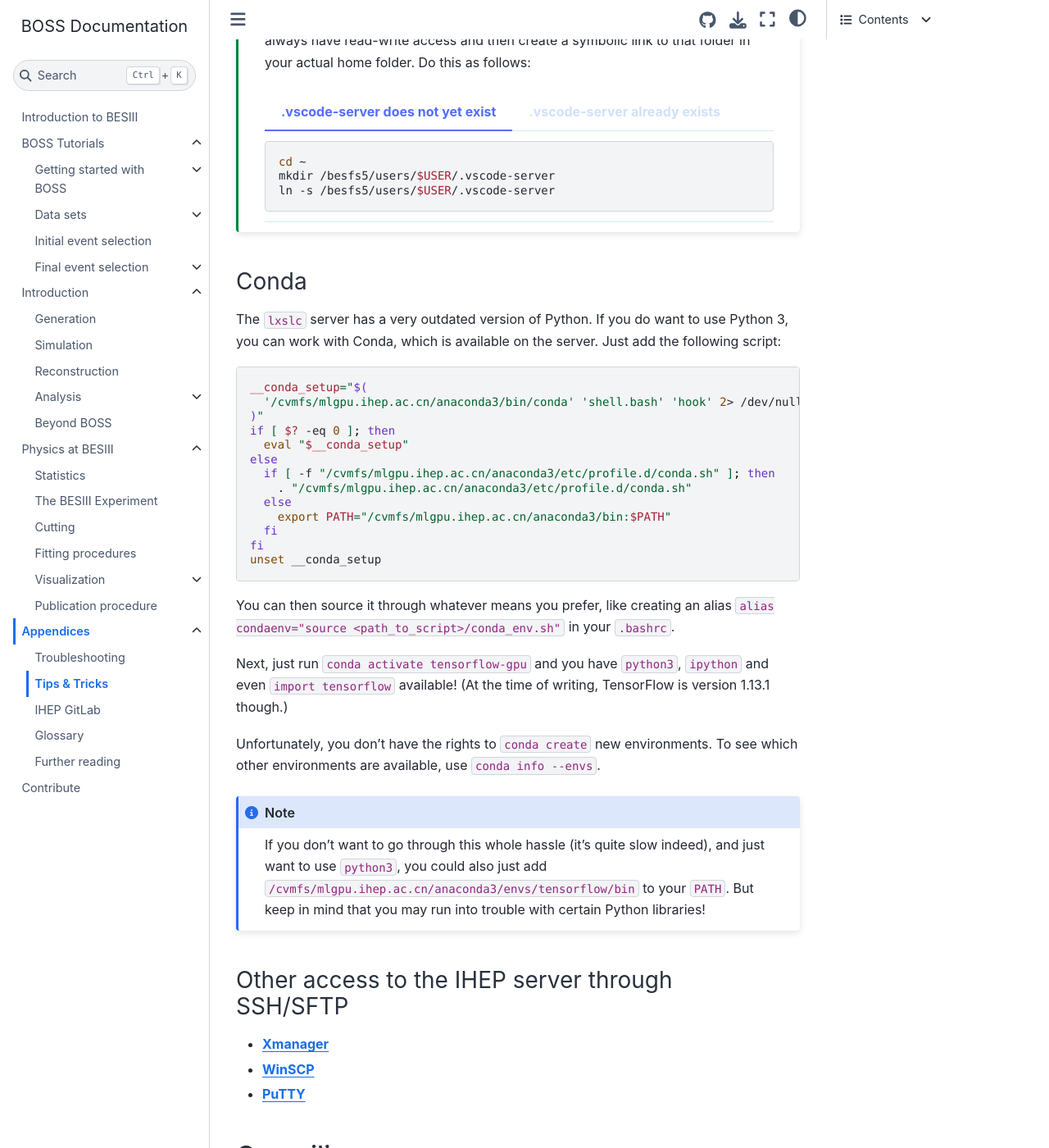
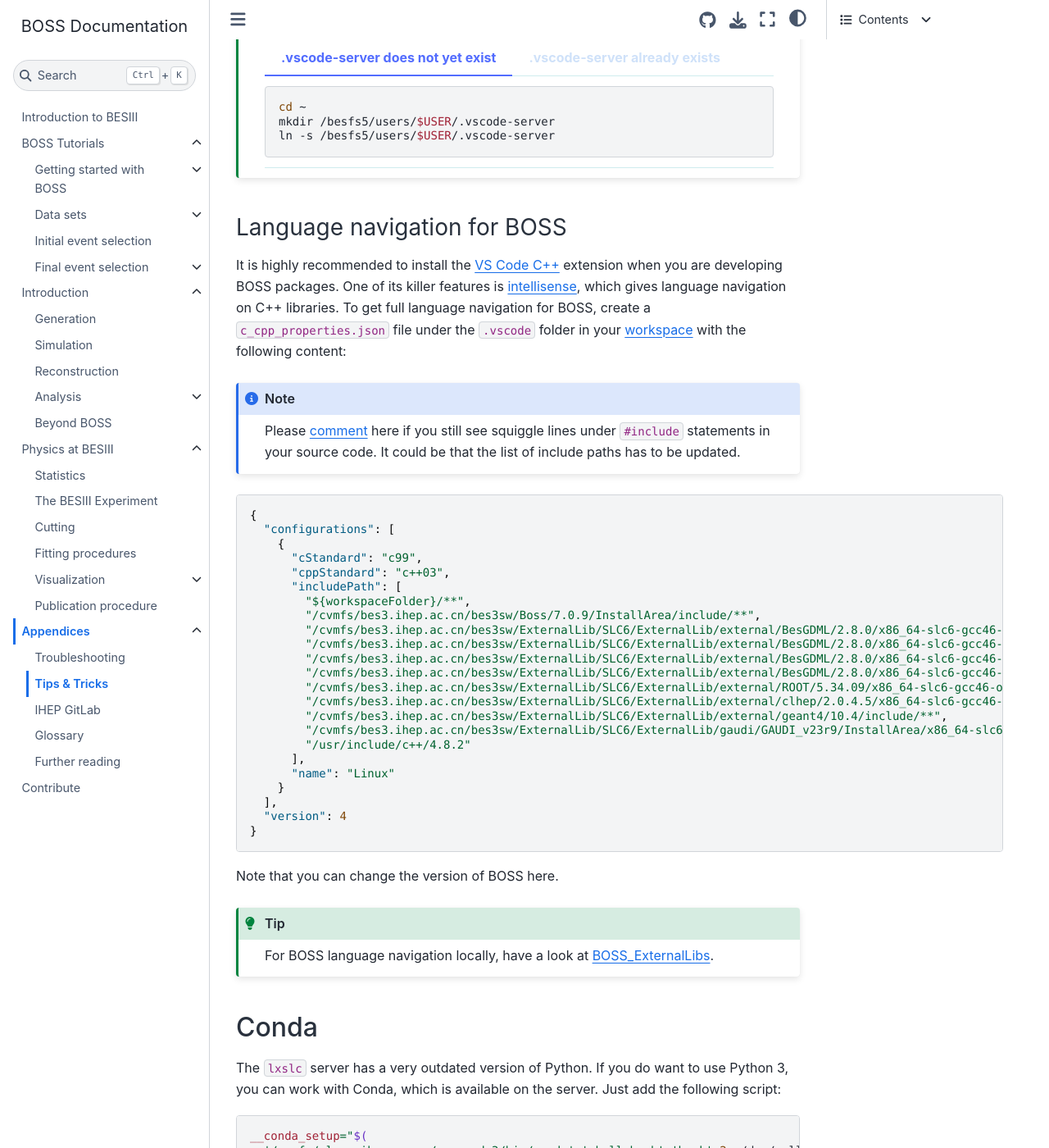
Before and after one commit to redeboer/bossdoc, a Sphinx documentation site: the page built from docs/appendices/tips.md, in a window 1280 px wide and 1400 px high, scrolled down 1997 px. Shown: the whole window at 82% size. Built offline with Sphinx 7.4.7 and the Sphinx Book theme 1.1.4, drawn with Linux system fonts in a browser that asks for light colours; some of the changed text lies outside the part shown.

Commit message:
docs: add instructions C++ intellisense (#35)
* docs: remove recommended SSH software
* docs: remove Recommended software section

````diff
--- a/docs/appendices/tips.md
+++ b/docs/appendices/tips.md
@@ -52,7 +47,7 @@
 You will download around **1 GB** of source code.
 ```
 
-### Visual Studio Code
+## Visual Studio Code
 
 **[Visual Studio Code](https://code.visualstudio.com) (VSCode)** is a popular
 IDE that is regularly updated, is configurable with easy-to-access `json`
@@ -130,9 +127,69 @@
 
 ::::
 
+### Language navigation for BOSS
+
+It is highly recommended to install the
+[VS Code C++](https://marketplace.visualstudio.com/items?itemName=ms-vscode.cpptools)
+extension when you are developing BOSS packages. One of its killer features is
+[intellisense](https://code.visualstudio.com/docs/cpp/configure-intellisense-crosscompilation),
+which gives language navigation on C++ libraries. To get full language
+navigation for BOSS, create a `c_cpp_properties.json` file under the `.vscode`
+folder in your
+[workspace](https://code.visualstudio.com/docs/editor/workspaces) with the
+following content:
+
+:::{note}
+
+Please [comment](../contribute.md) here if you still see squiggle lines under
+`#include` statements in your source code. It could be that the list of include
+paths has to be updated.
+
+:::
+
+<!-- cspell:ignore GDML Saxana geant -->
+
+```{code-block} json
+---
+class: full-width
+---
+{
+  "configurations": [
+    {
+      "cStandard": "c99",
+      "cppStandard": "c++03",
+      "includePath": [
+        "${workspaceFolder}/**",
+        "/cvmfs/bes3.ihep.ac.cn/bes3sw/Boss/7.0.9/InstallArea/include/**",
+        "/cvmfs/bes3.ihep.ac.cn/bes3sw/ExternalLib/SLC6/ExternalLib/external/BesGDML/2.8.0/x86_64-slc6-gcc46-opt/include",
+        "/cvmfs/bes3.ihep.ac.cn/bes3sw/ExternalLib/SLC6/ExternalLib/external/BesGDML/2.8.0/x86_64-slc6-gcc46-opt/include/Common/Saxana",
+        "/cvmfs/bes3.ihep.ac.cn/bes3sw/ExternalLib/SLC6/ExternalLib/external/BesGDML/2.8.0/x86_64-slc6-gcc46-opt/include/Common/Schema",
+        "/cvmfs/bes3.ihep.ac.cn/bes3sw/ExternalLib/SLC6/ExternalLib/external/BesGDML/2.8.0/x86_64-slc6-gcc46-opt/include/G4Binding/**",
+        "/cvmfs/bes3.ihep.ac.cn/bes3sw/ExternalLib/SLC6/ExternalLib/external/ROOT/5.34.09/x86_64-slc6-gcc46-opt/root/include",
+        "/cvmfs/bes3.ihep.ac.cn/bes3sw/ExternalLib/SLC6/ExternalLib/external/clhep/2.0.4.5/x86_64-slc6-gcc46-opt/include",
+        "/cvmfs/bes3.ihep.ac.cn/bes3sw/ExternalLib/SLC6/ExternalLib/external/geant4/10.4/include/**",
+        "/cvmfs/bes3.ihep.ac.cn/bes3sw/ExternalLib/SLC6/ExternalLib/gaudi/GAUDI_v23r9/InstallArea/x86_64-slc6-gcc46-opt/include",
+        "/usr/include/c++/4.8.2"
+      ],
+      "name": "Linux"
+    }
+  ],
+  "version": 4
+}
+```
+
+Note that you can change the version of BOSS here.
+
+:::{tip}
+
+For BOSS language navigation locally, have a look at
+[BOSS_ExternalLibs](https://code.ihep.ac.cn/bes3/BOSS_ExternalLibs).
+
+:::
+
 <!-- cspell:ignore condaenv cvmfs envs mlgpu -->
 
-### Conda
+## Conda
 
 The `lxslc` server has a very outdated version of Python. If you do want to use
 Python 3, you can work with Conda, which is available on the server. Just add
@@ -173,12 +230,6 @@
 `PATH`. But keep in mind that you may run into trouble with certain
 Python libraries!
 ```
-
-### Other access to the IHEP server through SSH/SFTP
-
-- [**Xmanager**](https://www.netsarang.com/en/xmanager)
-- [**WinSCP**](https://winscp.net/eng/index.php)
-- [**PuTTY**](https://www.putty.org)
 
 ## Compiling
 
````
Also changed, not shown: other parts of docs/appendices/tips.md (+3 -6 lines).
